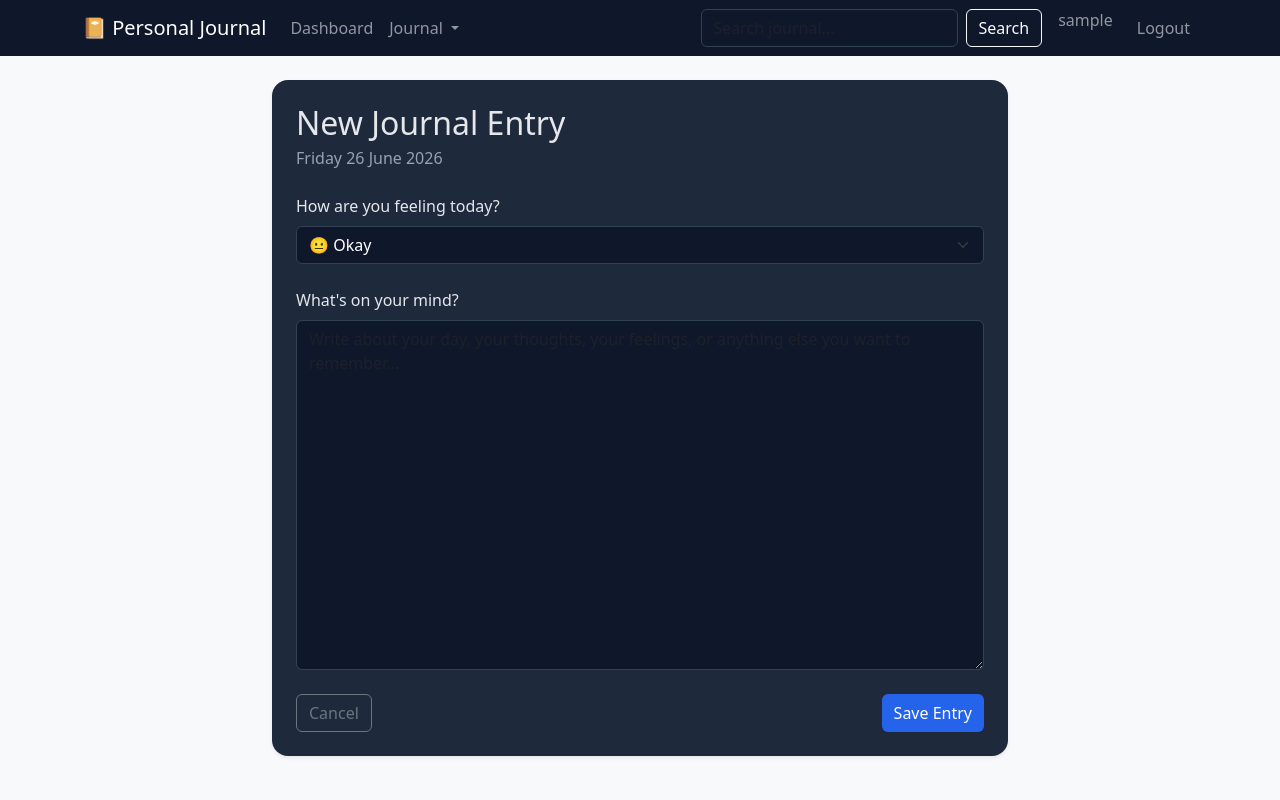
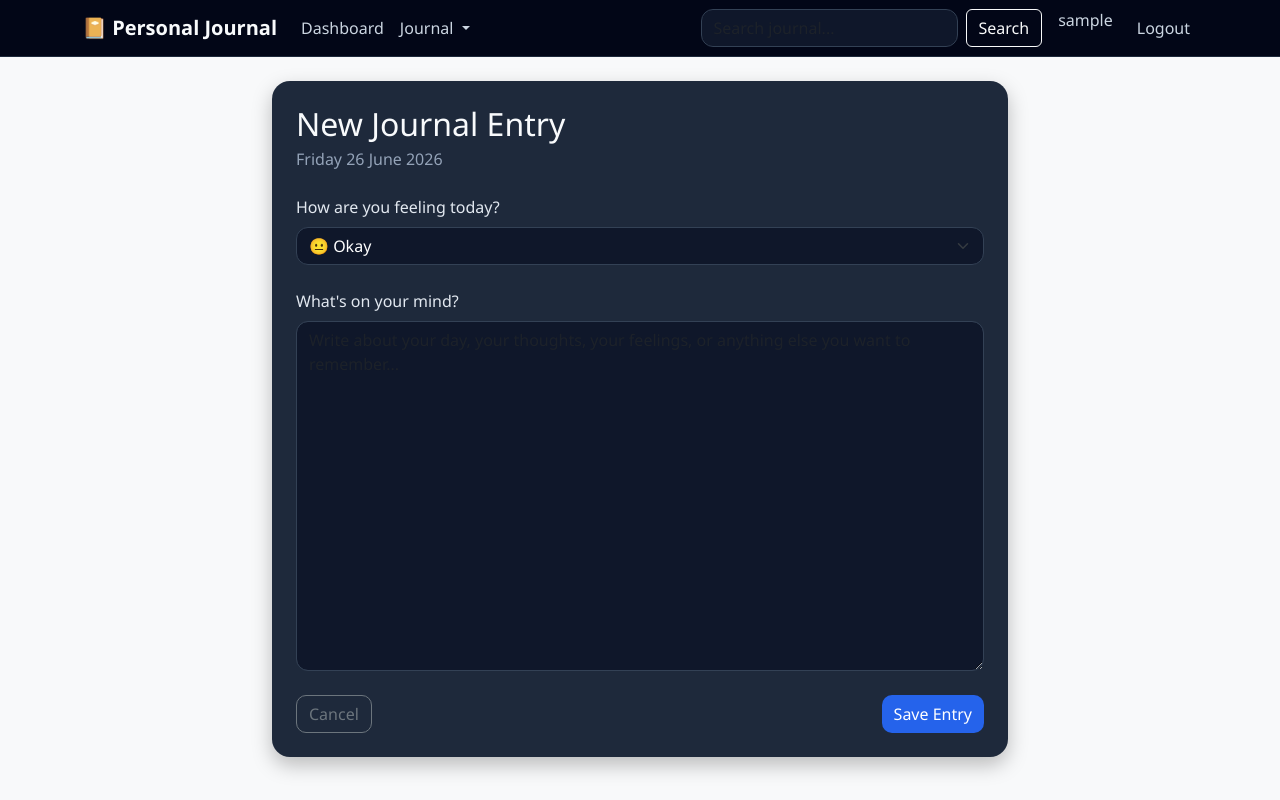
Before and after one commit to dippa1982/Journal, a Flask app: page /new-entry in a window 1280 px wide. Run offline with Flask 3, Linux system fonts and the light colour scheme; the visitor is signed in with stand-in values (Sample User, id 1).

Commit message:
Add files via upload

```diff
--- a/static/css/style.css
+++ b/static/css/style.css
@@ -1,54 +1,152 @@
+/* =========================
+   GLOBAL
+========================= */
+
 body {
-    background-color: #111827;
-    color: #e5e7eb;
+    background-color: #0f172a;
+    color: #e2e8f0;
+    font-family: "Segoe UI", sans-serif;
 }
 
-/* Navbar */
+/* =========================
+   NAVBAR
+========================= */
 
 .navbar {
-    background-color: #0f172a !important;
+    background-color: #020617 !important;
+    border-bottom: 1px solid #1e293b;
 }
 
-/* Cards */
+.navbar-brand {
+    font-weight: 600;
+    color: #f8fafc !important;
+}
+
+.nav-link,
+.navbar-text {
+    color: #cbd5e1 !important;
+}
+
+.nav-link:hover {
+    color: #60a5fa !important;
+}
+
+/* =========================
+   DROPDOWNS
+========================= */
+
+.dropdown-menu {
+    background-color: #1e293b;
+    border: 1px solid #334155;
+}
+
+.dropdown-item {
+    color: #e2e8f0;
+}
+
+.dropdown-item:hover {
+    background-color: #334155;
+    color: white;
+}
+
+/* =========================
+   CARDS
+========================= */
 
 .card {
     background-color: #1e293b;
     border: none;
-    border-radius: 16px;
-    color: #e5e7eb;
+    border-radius: 18px;
+    color: #e2e8f0;
 }
 
-/* Card footers */
-
+.card-body,
 .card-footer {
-    background-color: #1e293b !important;
-    border-top: 1px solid #334155;
+    color: #e2e8f0;
 }
 
-/* Links */
-
-a {
-    color: #93c5fd;
+.shadow-sm {
+    box-shadow:
+        0 8px 20px rgba(0,0,0,0.25) !important;
 }
 
-a:hover {
-    color: #bfdbfe;
+/* =========================
+   JOURNAL ENTRIES
+========================= */
+
+.border-bottom {
+    border-color: #334155 !important;
 }
 
-/* Muted text */
+.border-bottom:hover {
+    background-color: #273449;
+    transition: 0.2s;
+}
+
+a.text-decoration-none {
+    color: #e2e8f0 !important;
+}
+
+a.text-decoration-none:hover {
+    color: white !important;
+}
+
+/* =========================
+   TEXT
+========================= */
 
 .text-muted {
     color: #94a3b8 !important;
 }
 
-/* Inputs */
+h1, h2, h3, h4, h5, h6 {
+    color: #f8fafc;
+}
+
+/* =========================
+   BUTTONS
+========================= */
+
+.btn-primary {
+    background-color: #2563eb;
+    border: none;
+    border-radius: 10px;
+}
+
+.btn-primary:hover {
+    background-color: #1d4ed8;
+}
+
+.btn-success {
+    background-color: #16a34a;
+    border: none;
+    border-radius: 10px;
+}
+
+.btn-success:hover {
+    background-color: #15803d;
+}
+
+.btn-danger {
+    border-radius: 10px;
+}
+
+.btn-outline-secondary {
+    border-radius: 10px;
+}
+
+/* =========================
+   FORMS
+========================= */
 
 .form-control,
 .form-select {
 
     background-color: #0f172a;
+    color: white;
+
     border: 1px solid #334155;
-    color: white;
+    border-radius: 12px;
 }
 
 .form-control:focus,
@@ -60,46 +158,65 @@
     border-color: #3b82f6;
 
     box-shadow:
-        0 0 0 0.25rem
-        rgba(59,130,246,.25);
+        0 0 0 0.2rem
+        rgba(59,130,246,0.25);
 }
 
-/* Buttons */
-
-.btn-primary {
-
-    background-color: #2563eb;
-    border: none;
+textarea {
+    min-height: 350px;
 }
 
-.btn-primary:hover {
+/* =========================
+   ALERTS
+========================= */
 
-    background-color: #1d4ed8;
+.alert {
+    background-color: #1e293b;
+    color: white;
+    border: 1px solid #334155;
 }
 
-.btn-success {
+/* =========================
+   MOOD COLOURS
+========================= */
 
-    background-color: #16a34a;
-    border: none;
+.mood-great {
+    color: #22c55e;
 }
 
-.btn-success:hover {
-
-    background-color: #15803d;
+.mood-good {
+    color: #84cc16;
 }
 
-/* Journal entries */
-
-.border-bottom {
-
-    border-color: #334155 !important;
+.mood-ok {
+    color: #fbbf24;
 }
 
-/* Alerts */
+.mood-low {
+    color: #f97316;
+}
 
-.alert {
+.mood-bad {
+    color: #ef4444;
+}
 
-    background-color: #1e293b;
-    border: 1px solid #334155;
-    color: white;
+/* =========================
+   SCROLLBAR
+========================= */
+
+::-webkit-scrollbar {
+    width: 10px;
 }
+
+::-webkit-scrollbar-track {
+    background: #0f172a;
+}
+
+::-webkit-scrollbar-thumb {
+    background: #334155;
+    border-radius: 20px;
+}
+
+::-webkit-scrollbar-thumb:hover {
+    background: #475569;
+}
--- a/templates/dashboard.html
+++ b/templates/dashboard.html
@@ -54,7 +54,7 @@
 
         <a href="{{ url_for('view_entry',
                             entry_id=entry.id) }}"
-           class="text-decoration-none text-dark">
+           class="text-decoration-none">
 
             <div class="p-4 border-bottom">
 
```
